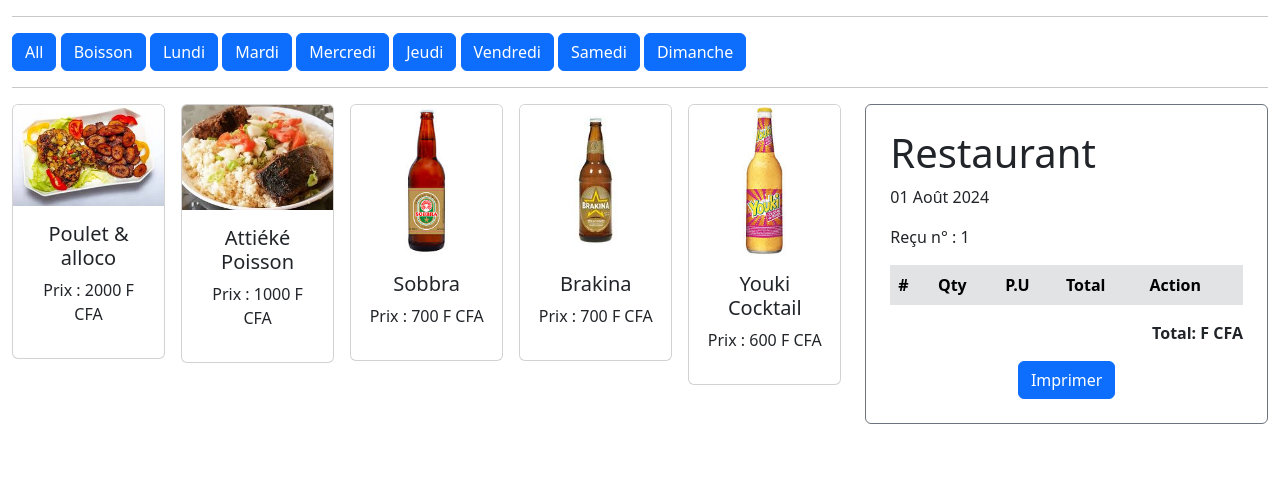
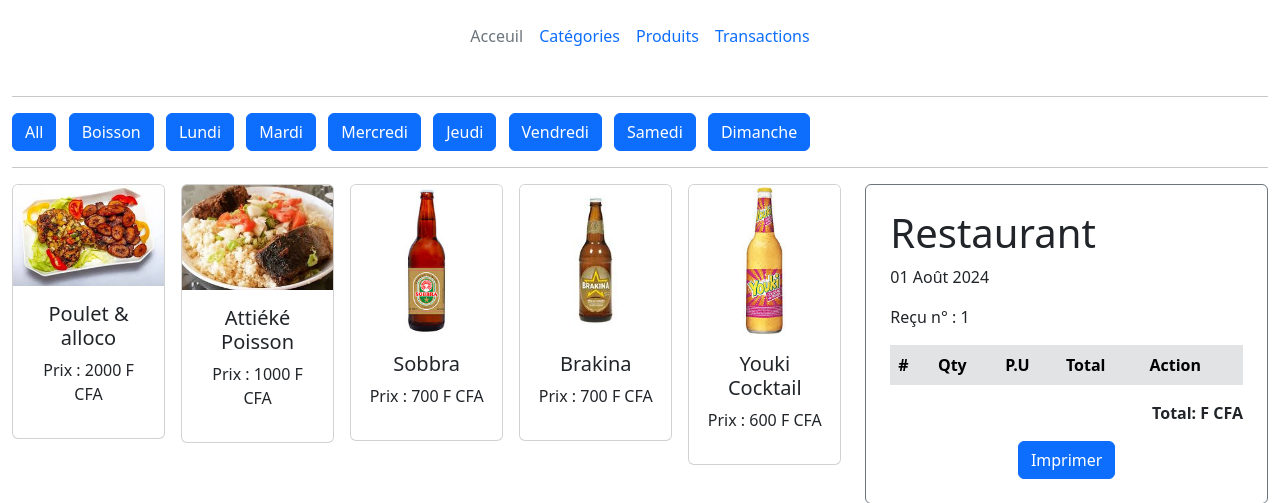
Before and after one commit to NewEldesy/Gestion_Caisse, a PHP site: page / in a window 1280 px wide. Shown: the top 503 px of the page. Run offline with PHP 8.4, Linux system fonts and the light colour scheme; data comes from the database, SQL or seed files in the repository; lists and menus that the app fills with data are empty; some libraries are stand-ins or nearby versions.

Commit message:
add directory page(categorie, produit, transaction)

```diff
--- a/index.php
+++ b/index.php
@@ -36,126 +36,30 @@
     </style>
 </head>
 <body>
+    <div class="container">
+        <header class="d-flex flex-wrap align-items-center justify-content-center justify-content-md-between py-3 mb-4">
+            <ul class="nav col-12 col-md-12 mb-2 justify-content-center mb-md-0">
+                <li><a href="index" class="nav-link px-2 link-secondary">Acceuil</a></li>
+                <li><a href="page/categorie.php" class="nav-link px-2">Catégories</a></li>
+                <li><a href="page/produit.php" class="nav-link px-2">Produits</a></li>
+                <li><a href="page/transaction.php" class="nav-link px-2">Transactions</a></li>
+            </ul>
+        </header>
+    </div>
+
     <div class="container-fluid">
         <hr>
         <div class="mb-3">
             <?php $cats = getCats();
                 foreach($cats as $cat){?>
-            <button type="button" class="btn btn-primary cat-button" data-category="<?=$cat['id'];?>"><?=$cat['nom'];?></button>
+            <button type="button" class="btn btn-primary me-2 cat-button" data-category="<?=$cat['id'];?>"><?=$cat['nom'];?></button>
             <?php }?>
         </div>
         <hr>
         <div class="row">
             <div class="col-xl-8">
                 <div class="row row-cols-5 g-3 item_cat">
-                    <!-- <div class="col">
-                        <div class="card">
-                            <img src="assets/img/poulet.jpeg" class="card-img-top" alt="...">
-                            <div class="card-body text-center">
-                              <h5 class="card-title">Poulet & alloco</h5>
-                              <p>Prix : <span class="prix">2000</span> F CFA</p>
-                            </div>
-                        </div>
-                    </div>
-                    <div class="col">
-                        <div class="card">
-                            <img src="assets/img/attieke.jpeg" class="card-img-top" alt="...">
-                            <div class="card-body text-center">
-                              <h5 class="card-title">Attiéké Poisson</h5>
-                              <p>Prix : <span class="prix">1000</span> F CFA</p>
-                            </div>
-                        </div>
-                    </div>
-                    <div class="col">
-                        <div class="card">
-                            <img src="assets/img/exemple.png" class="card-img-top" alt="...">
-                            <div class="card-body text-center">
-                              <h5 class="card-title">Article</h5>
-                              <p>Prix : <span class="prix">100</span> F CFA</p>
-                            </div>
-                        </div>
-                    </div>
-                    <div class="col">
-                        <div class="card">
-                            <img src="assets/img/exemple.png" class="card-img-top" alt="...">
-                            <div class="card-body text-center">
-                              <h5 class="card-title">Article</h5>
-                              <p>Prix : <span class="prix">100</span> F CFA</p>
-                            </div>
-                        </div>
-                    </div>
-                    <div class="col">
-                        <div class="card">
-                            <img src="assets/img/exemple.png" class="card-img-top" alt="...">
-                            <div class="card-body text-center">
-                              <h5 class="card-title">Article</h5>
-                              <p>Prix : <span class="prix">100</span> F CFA</p>
-                            </div>
-                        </div>
-                    </div>
-                    <div class="col">
-                        <div class="card">
-                            <img src="assets/img/exemple.png" class="card-img-top" alt="...">
-                            <div class="card-body text-center">
-                              <h5 class="card-title">Article</h5>
-                              <p>Prix : <span class="prix">100</span> F CFA</p>
-                            </div>
-                        </div>
-                    </div>
-                    <div class="col">
-                        <div class="card">
-                            <img src="assets/img/exemple.png" class="card-img-top" alt="...">
-                            <div class="card-body text-center">
-                              <h5 class="card-title">Article</h5>
-                              <p>Prix : <span class="prix">100</span> F CFA</p>
-                            </div>
-                        </div>
-                    </div>
-                    <div class="col">
-                        <div class="card">
-                            <img src="assets/img/exemple.png" class="card-img-top" alt="...">
-                            <div class="card-body text-center">
-                              <h5 class="card-title">Article</h5>
-                              <p>Prix : <span class="prix">100</span> F CFA</p>
-                            </div>
-                        </div>
-                    </div>
-                    <div class="col">
-                        <div class="card">
-                            <img src="assets/img/exemple.png" class="card-img-top" alt="...">
-                            <div class="card-body text-center">
-                              <h5 class="card-title">Article</h5>
-                              <p>Prix : <span class="prix">100</span> F CFA</p>
-                            </div>
-                        </div>
-                    </div>
-                    <div class="col">
-                        <div class="card">
-                            <img src="assets/img/exemple.png" class="card-img-top" alt="...">
-                            <div class="card-body text-center">
-                              <h5 class="card-title">Article</h5>
-                              <p>Prix : <span class="prix">100</span> F CFA</p>
-                            </div>
-                        </div>
-                    </div>
-                    <div class="col">
-                        <div class="card">
-                            <img src="assets/img/exemple.png" class="card-img-top" alt="...">
-                            <div class="card-body text-center">
-                              <h5 class="card-title">Article</h5>
-                              <p>Prix : <span class="prix">100</span> F CFA</p>
-                            </div>
-                        </div>
-                    </div>
-                    <div class="col">
-                        <div class="card">
-                            <img src="assets/img/exemple.png" class="card-img-top" alt="...">
-                            <div class="card-body text-center">
-                              <h5 class="card-title">Article</h5>
-                              <p>Prix : <span class="prix">100</span> F CFA</p>
-                            </div>
-                        </div>
-                    </div> -->
+                    <!-- Product list -->
                 </div>
             </div>
             <div class="col-xl-4">
@@ -302,7 +206,7 @@
             // Fonction pour charger les articles en fonction de la catégorie
             function loadItems(categoryId) {
                 $.ajax({
-                    url: 'view/getProduitByCatId.php',
+                    url: 'view/getProduct.php',
                     type: 'POST',
                     data: { category_id: categoryId },
                     success: function(response) {
```
Also changed, not shown: page/categorie.php (added), page/produit.php (added), page/transaction.php (added), view/getProduct.php (renamed from view/getProduitByCatId.php).
